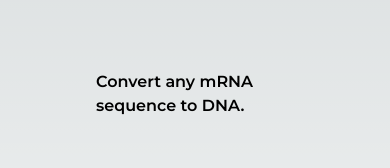
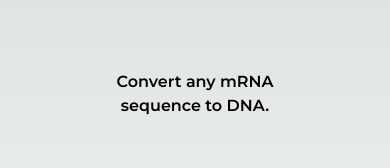
Before and after one commit to eamongordon/codonvert, a Next.js app: page / in a window 390 px wide. Shown: the part 197-365 px from the top of the page. Built offline with nearby package versions, Linux system fonts and the light colour scheme.

Commit message:
change text alignment mobile

```diff
--- a/src/app/page.tsx
+++ b/src/app/page.tsx
@@ -45,7 +45,7 @@
           priority
         />
       </div>
-      <div className="font-display font-semibold">
+      <div className="font-display font-semibold text-center">
         <h3>Convert any mRNA sequence to DNA.</h3>
       </div>
       <div className="font-display">
```
